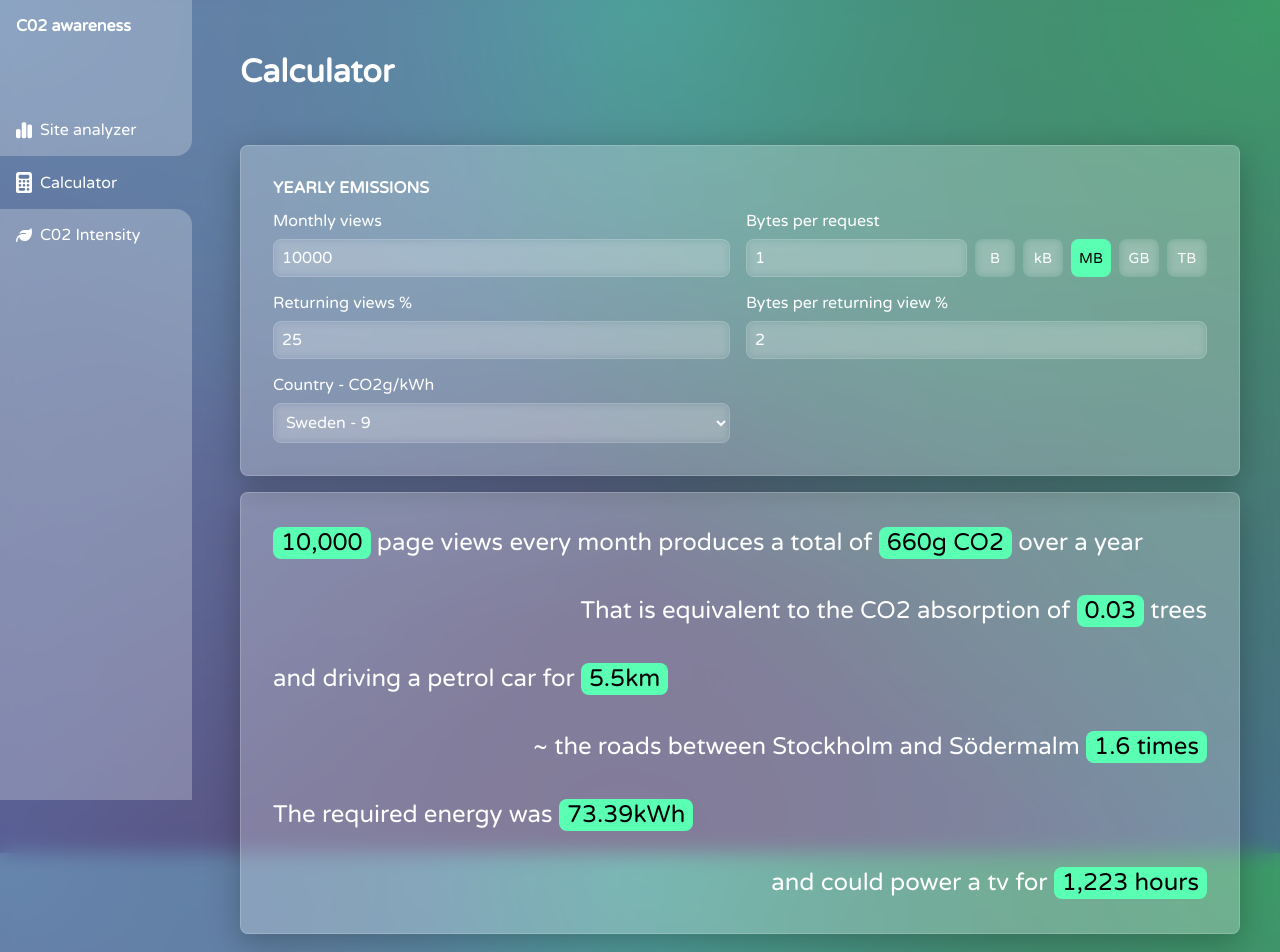
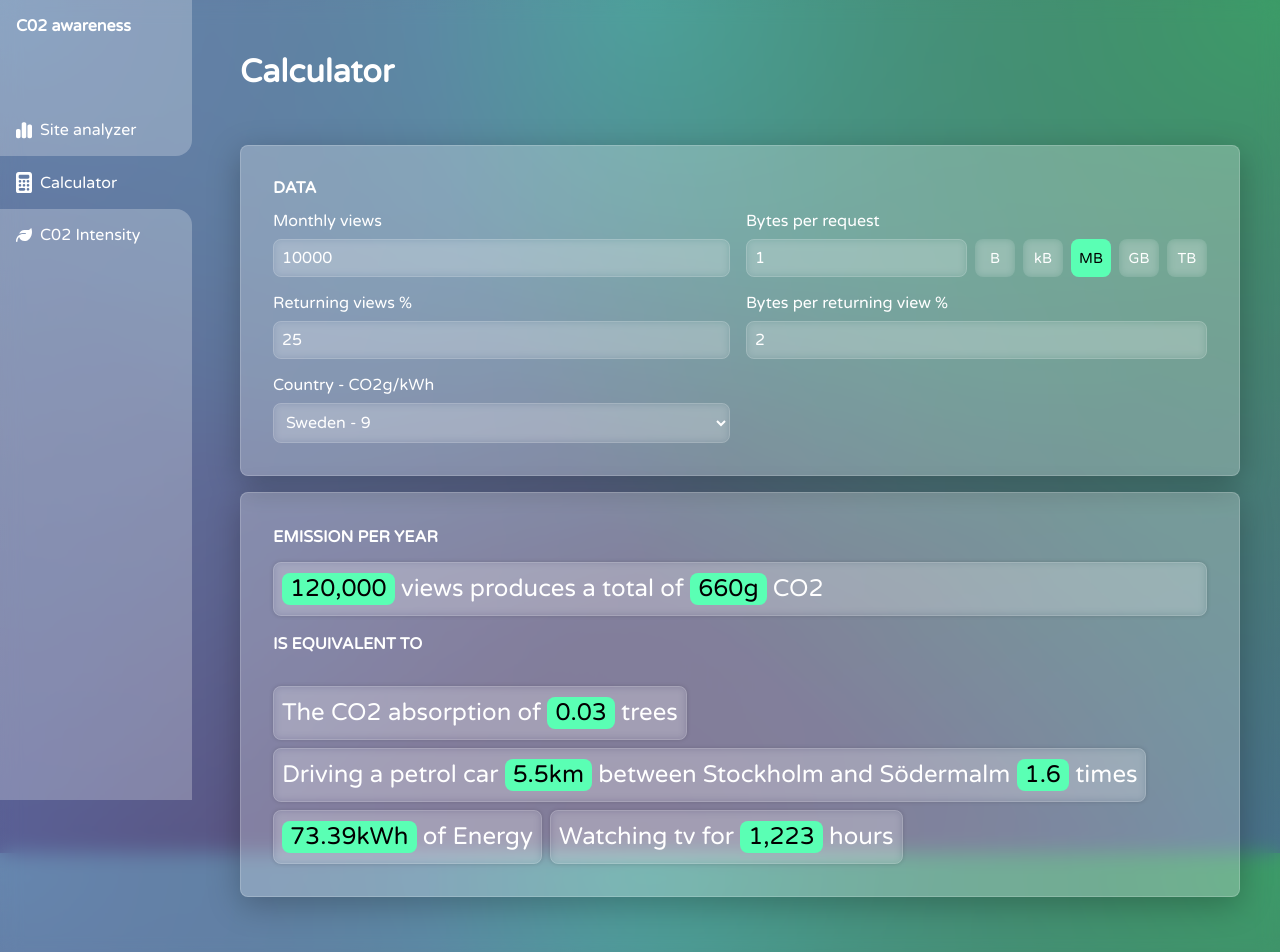
Before and after one commit to Maximilian-R/co2-web-awareness, a Next.js app in the folder website/: page /calculator in a window 1280 px wide. Shown: the top 952 px of the page. Built offline with nearby package versions, Linux system fonts and the light colour scheme.

Commit message:
Design changes

```diff
--- a/website/pages/calculator.tsx
+++ b/website/pages/calculator.tsx
@@ -63,7 +63,7 @@ export default function Calculator() {
         <h1>Calculator</h1>
         <div className={styles.grid}>
           <Card style={{ gridArea: "a" }}>
-            <h2>Yearly emissions</h2>
+            <h2>Data</h2>
             <Parameters onChange={onChange} state={state}></Parameters>
           </Card>
           <Facts state={state} emission={emission}></Facts>
@@ -86,31 +86,33 @@ function Facts({
   return (
     <div className={`card ${styles.facts}`}>
       <div>
-        <Highlight>{formatNumber(state.views)}</Highlight> page views every
-        month produces a total of{" "}
-        <Highlight>{formatCO2(emission.co2)} CO2</Highlight> over a year
+        <h2>Emission per year</h2>
+        <Card>
+          <Highlight>{formatNumber(state.views * 12)}</Highlight> views produces
+          a total of <Highlight>{formatCO2(emission.co2)}</Highlight> CO2
+        </Card>
       </div>
-      <div>
-        That is equivalent to the CO2 absorption of{" "}
-        <Highlight>
-          {formatDecimal(treeAbsorption, treeAbsorption >= 100 ? 0 : 2)}
-        </Highlight>{" "}
-        trees
-      </div>
-      <div>
-        and driving a petrol car for{" "}
-        <Highlight>{formatDistance(drivingDistance)}</Highlight>
-      </div>
-      <div>
-        ~ the roads between Stockholm and {formatDrivingText(drivingDistance)}
-      </div>
-      <div>
-        The required energy was{" "}
-        <Highlight>{formatEnergy(emission.energy)}</Highlight>
-      </div>
-      <div>
-        and could power a tv for{" "}
-        <Highlight>{formatDecimal(tvHours, 0)} hours</Highlight>
+      <h2>Is equivalent to</h2>
+      <div className={styles.equivalent}>
+        <Card>
+          The CO2 absorption of{" "}
+          <Highlight>
+            {formatDecimal(treeAbsorption, treeAbsorption >= 100 ? 0 : 2)}
+          </Highlight>{" "}
+          trees
+        </Card>
+        <Card>
+          Driving a petrol car{" "}
+          <Highlight>{formatDistance(drivingDistance)}</Highlight> between
+          Stockholm and {formatDrivingText(drivingDistance)}
+        </Card>
+        <Card>
+          <Highlight>{formatEnergy(emission.energy)}</Highlight> of Energy
+        </Card>
+        <Card>
+          Watching tv for <Highlight>{formatDecimal(tvHours, 0)}</Highlight>{" "}
+          hours
+        </Card>
       </div>
     </div>
   );
--- a/website/styles/Calculator.module.css
+++ b/website/styles/Calculator.module.css
@@ -11,14 +11,14 @@
   grid-area: b;
   display: flex;
   flex-direction: column;
-  gap: 2rem;
+  gap: 1rem;
+  line-height: 1.5;
   font-size: 1.5rem;
-  line-height: 1.5;
 }
 
-.facts > div {
+.equivalent {
+  display: flex;
+  flex-direction: row;
+  flex-wrap: wrap;
+  gap: 0.5rem;
 }
-
-.facts > div:nth-child(2n) {
-  align-self: flex-end;
-}
--- a/website/utility/distance.tsx
+++ b/website/utility/distance.tsx
@@ -44,9 +44,10 @@ export const formatDrivingText = (distance: number) => {
     <>
       {closest.location}{" "}
       {times > 1.1 && (
-        <Highlight>
-          {formatDecimal(times, times >= 100 ? 0 : 1)} times
-        </Highlight>
+        <>
+          <Highlight>{formatDecimal(times, times >= 100 ? 0 : 1)}</Highlight>{" "}
+          times
+        </>
       )}
     </>
   );
```
Also changed, not shown: website/components/statistics.tsx (+11 -4 lines), website/pages/index.tsx (+12 -5 lines).
